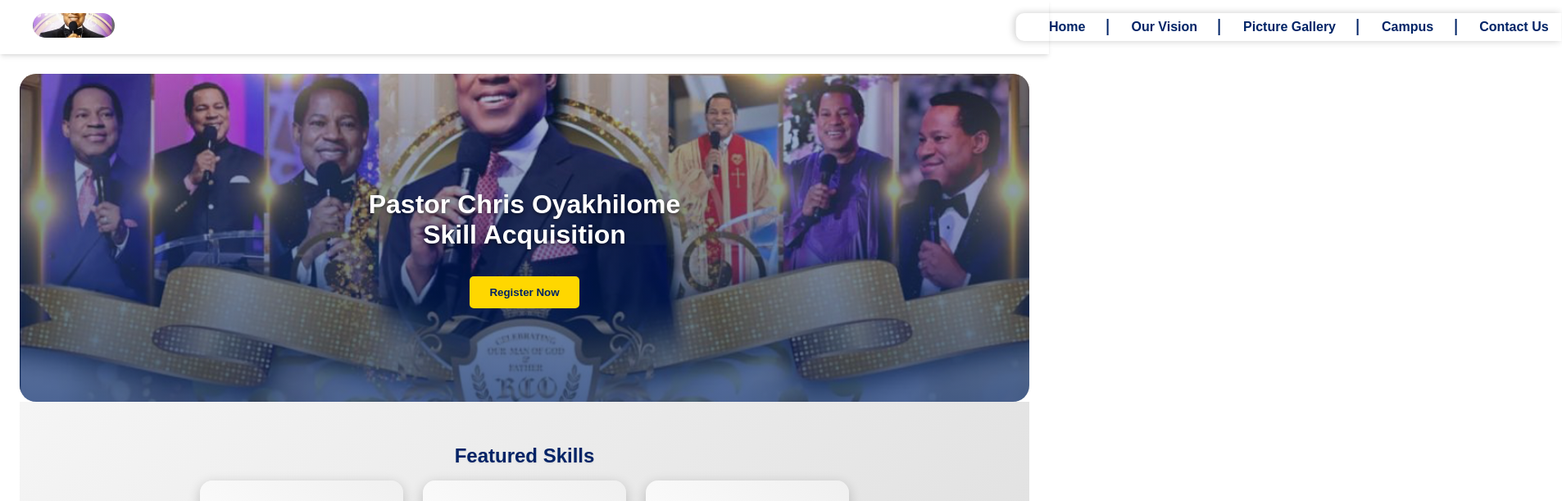
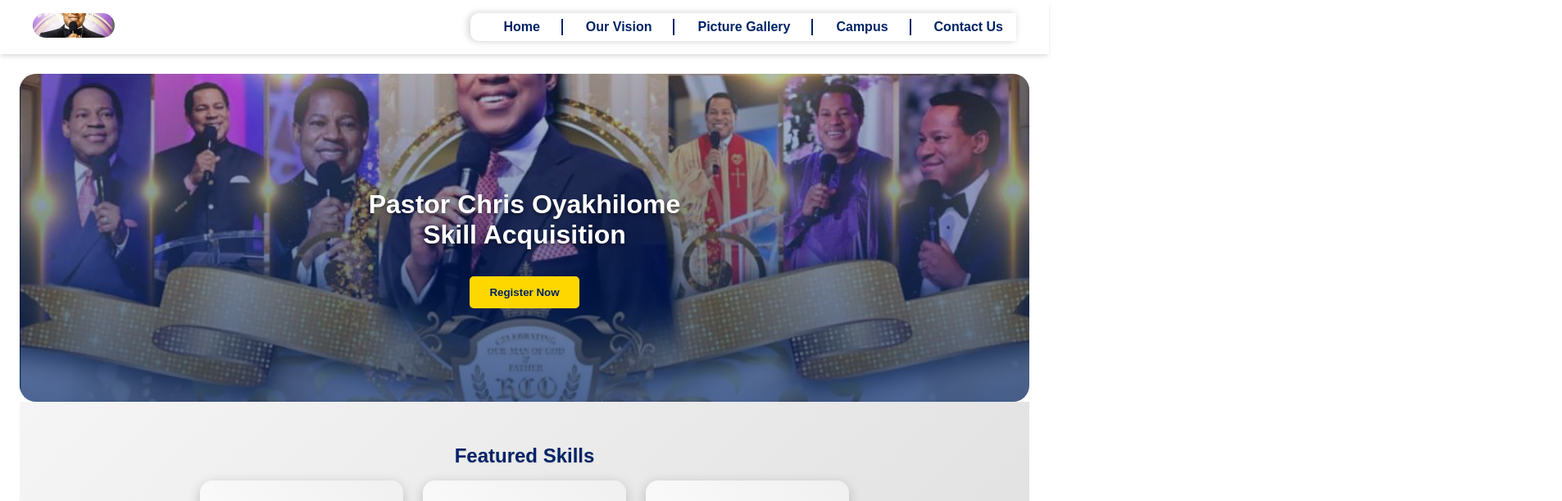
Before and after one commit to pco-skill-acquisition/pcoskillacquisition, a Next.js app: page / in a window 1280 px wide. Shown: the top 611 px of the page at 82% size, 1906 px wide, since content can reach past the window. Built offline with nearby package versions, Linux system fonts and the light colour scheme.

Commit message:
Revert Navbar.tsx and Navbar.module.css to previous state before animation changes

```diff
--- a/app/components/Navbar.module.css
+++ b/app/components/Navbar.module.css
@@ -64,13 +64,12 @@
   height: 100%;
   border-radius: 10px 0 0 10px;
   box-shadow: -2px 0 10px rgba(0, 0, 0, 0.2);
-  transition: transform 0.3s ease; /* Smooth slide animation */
-  transform: translateX(100%); /* Start off-screen */
+  transition: right 0.3s ease;
   z-index: 15;
 }
 
 .menuOpen {
-  transform: translateX(0); /* Slide in to position */
+  right: 0;
 }
 
 @media (max-width: 640px) {
```
